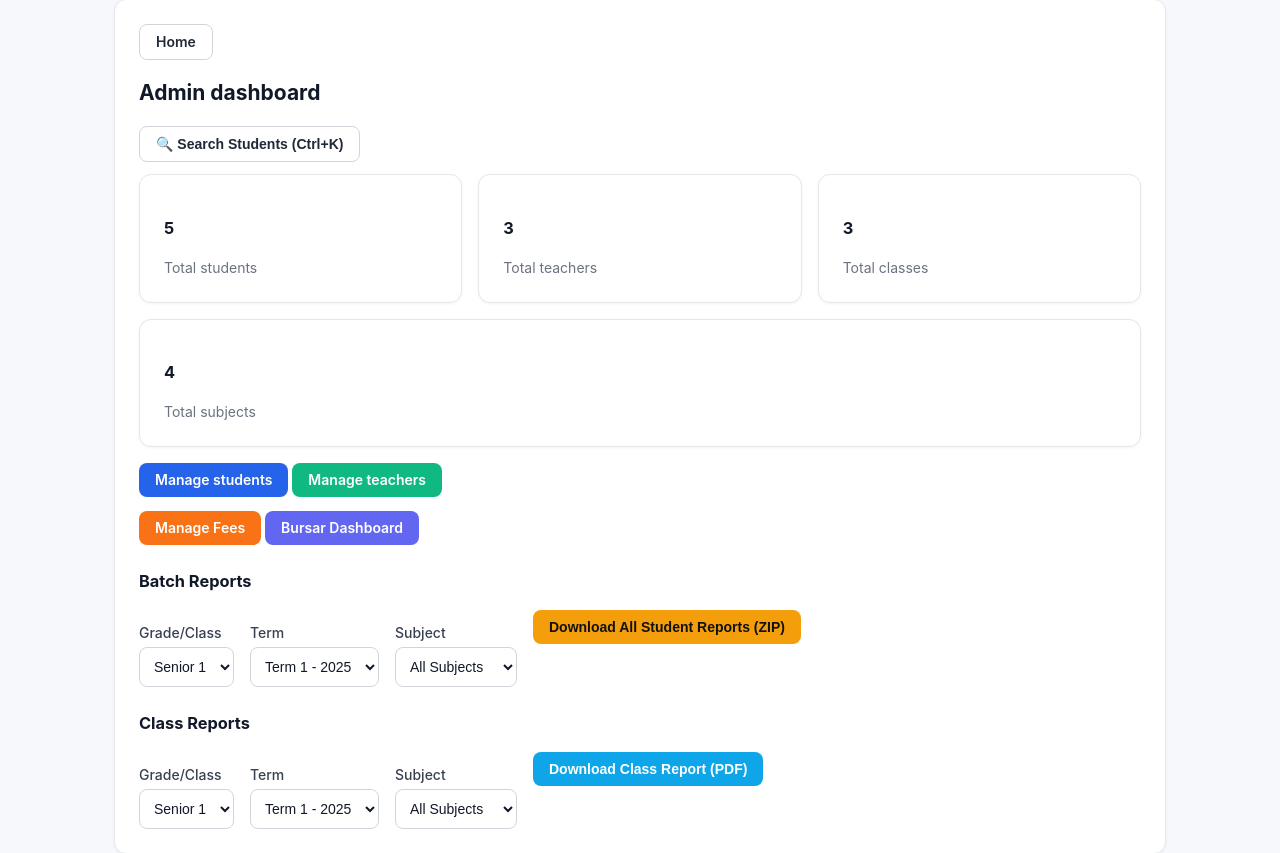
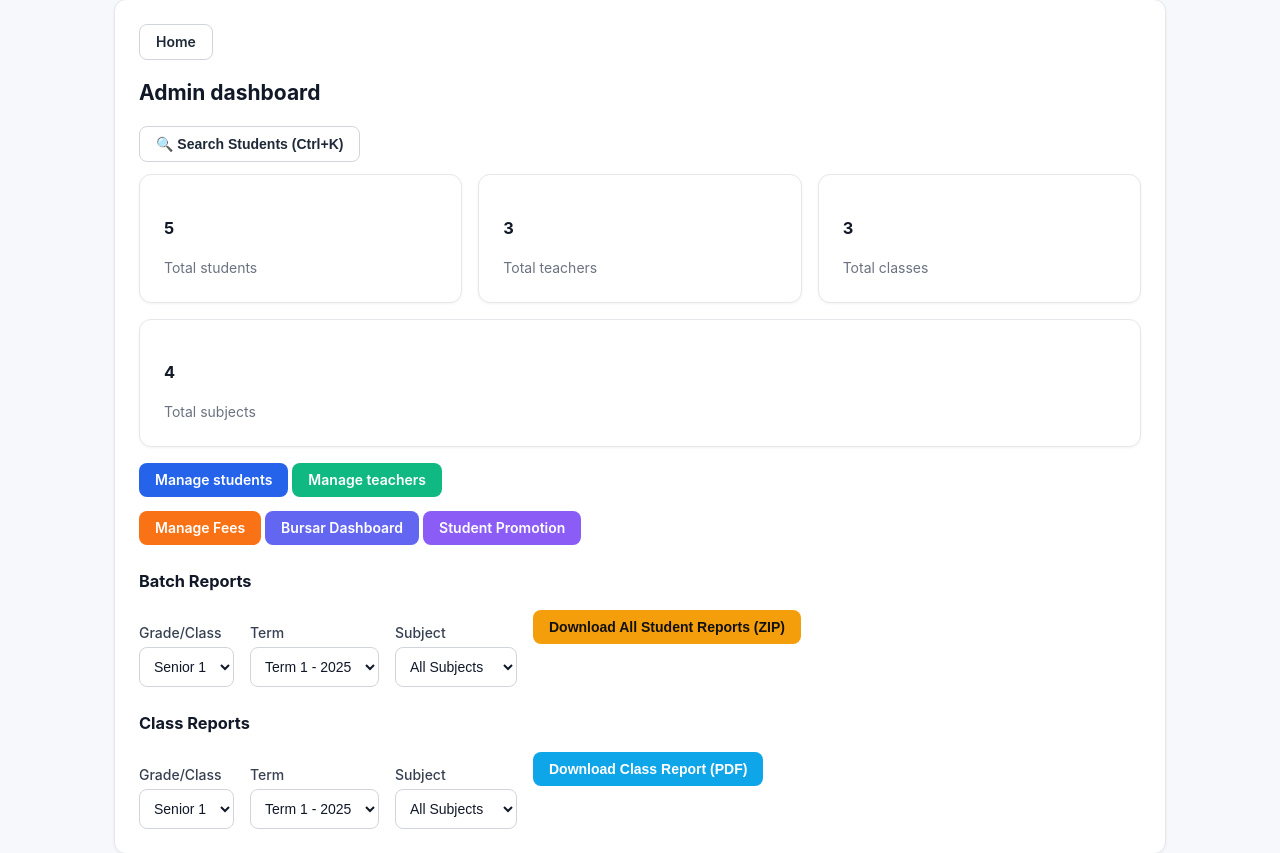
Before and after one commit to Miracle3456/School-MGT-system, a Django app: page /portal/admin/dashboard/ in a window 1280 px wide. Shown: the part 92-945 px from the top of the page. Run offline with Django 5.2, Linux system fonts and the light colour scheme; a user stored in the database is signed in; data comes from the database, SQL or seed files in the repository; both versions use the stored data as it was after the commit.

Commit message:
Added promotion module

```diff
--- a/school/templates/admin/dashboard.html
+++ b/school/templates/admin/dashboard.html
@@ -31,6 +31,7 @@
   <p style="margin-top:8px">
     <a class="btn" href="{% url 'manage_fees' %}" style="background:#f97316">Manage Fees</a>
     <a class="btn" href="{% url 'bursar_dashboard' %}" style="background:#6366f1">Bursar Dashboard</a>
+    <a class="btn" href="{% url 'promotion' %}" style="background:#8b5cf6">Student Promotion</a>
   </p>
 
   <h3 style="margin-top:24px">Batch Reports</h3>
```
Also changed, not shown: db.sqlite3.
